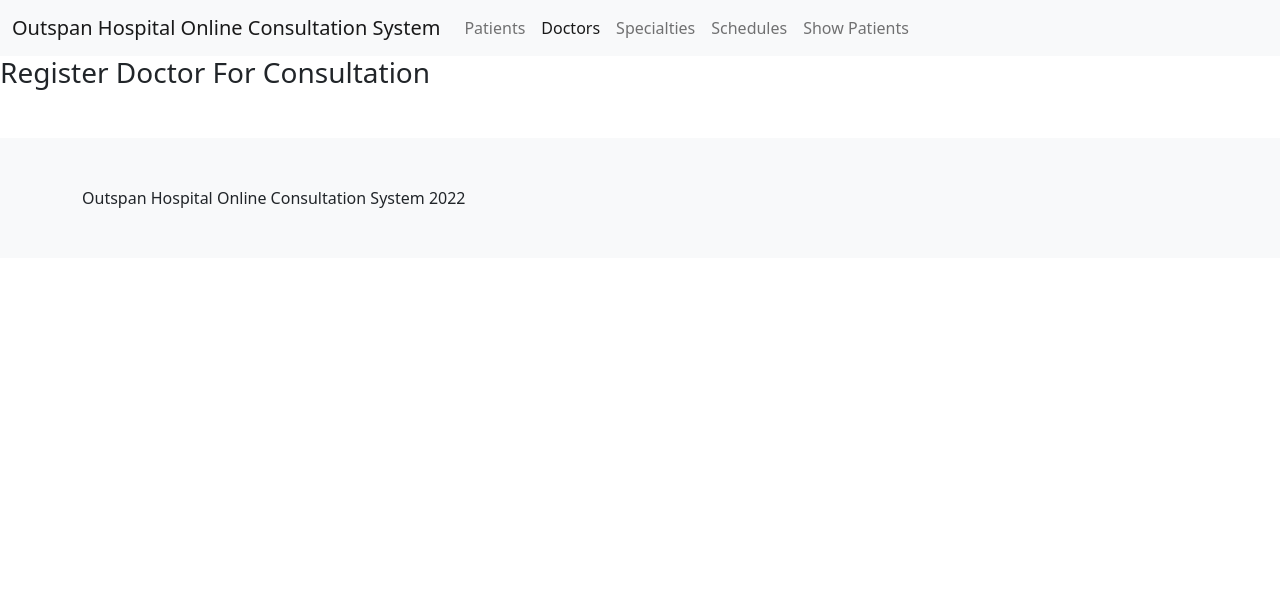
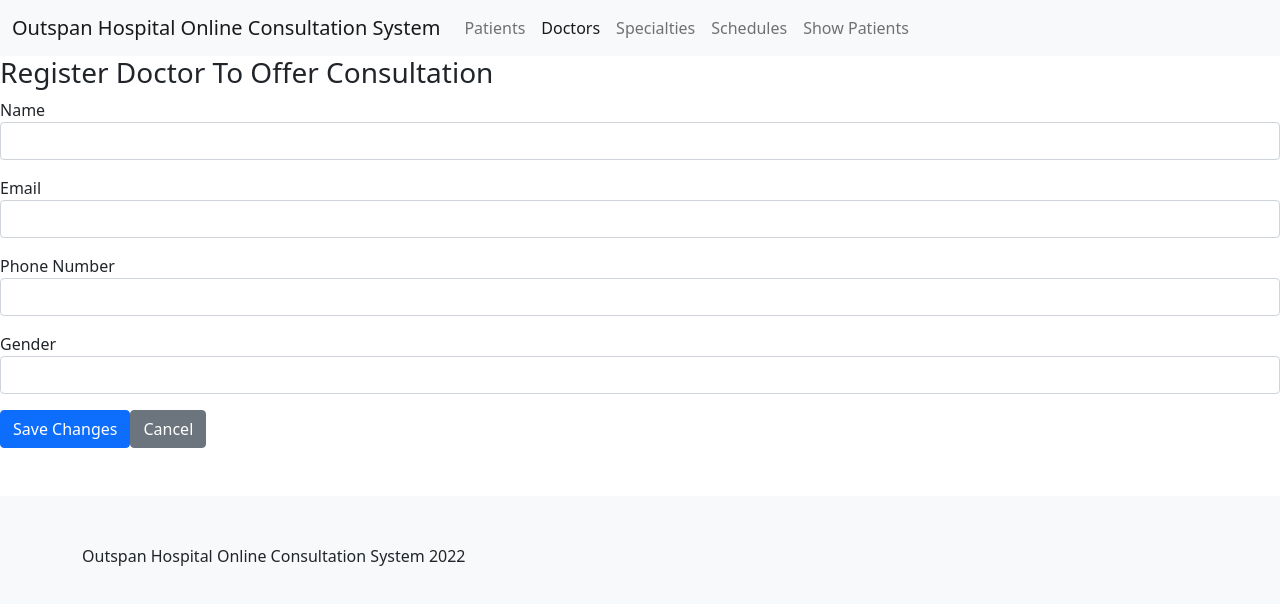
Before and after one commit to samndambuki/Final-Year-Project, a React (Create React App) app in the folder frontend/: page /doctors/create in a window 1280 px wide. Shown: the top 604 px of the page. Built offline with nearby package versions, Linux system fonts and the light colour scheme.

Commit message:
frontend updates

```diff
--- a/frontend/src/doctors/CreateDoctor.tsx
+++ b/frontend/src/doctors/CreateDoctor.tsx
@@ -1,9 +1,18 @@
+import { Link } from "react-router-dom";
+import DoctorForm from "./DoctorForm";
 
 export default function CreateDoctor()
 {
     return(
         <>
-        <h3>Register Doctor For Consultation</h3>
+        <h3>Register Doctor To Offer Consultation</h3>
+        <DoctorForm model={{name:'',email:'',phonenumber:'',gender:''}}
+        onSubmit={async value => {
+            //when the form is posted
+            await new Promise(r => setTimeout(r,3000));
+            console.log(value);
+        }}
+        />
         </>
     )
 }
--- /dev/null
+++ b/frontend/src/doctors/DoctorForm.tsx
@@ -0,0 +1,46 @@
+import { Link} from "react-router-dom";
+import Button from "../utils/Button";
+import {Formik,Form,Field,ErrorMessage, FormikHelpers} from "formik";
+import * as Yup from 'yup';
+import TextField from "../forms/TextField";
+import { doctorCreationDTO } from "./doctors.models";
+
+
+export default function DoctorForm(props:doctorFormProps)
+{
+    return(
+
+        <Formik initialValues={
+           props.model
+        }
+        onSubmit={
+            props.onSubmit
+        }
+        validationSchema={Yup.object({
+            name:Yup.string().required('Please Enter the Doctors Name'),
+            email:Yup.string().required('Please Enter the Doctors Email'),
+            phonenumber:Yup.string().required('Please Enter the Doctors Phone Number'),
+            gender:Yup.string().required('Please Enter the Doctors Gender'),
+        })}
+        >
+            {(formikProps)=>(
+                 <Form>
+                 <TextField field="name" displayName="Name"/>
+                 <TextField field="email" displayName="Email"/>
+                 <TextField field="phonenumber" displayName="Phone Number"/>
+                 <TextField field="gender" displayName="Gender"/>
+
+
+                 <Button disabled={formikProps.isSubmitting} type='submit'>Save Changes</Button>
+                 <Link className="btn btn-secondary" to="/doctors">Cancel</Link>
+             </Form>
+            )}
+        </Formik>
+    )
+}
+
+interface doctorFormProps
+{
+    model:doctorCreationDTO;
+    onSubmit(values:doctorCreationDTO,action:FormikHelpers<doctorCreationDTO>):void;
+}
--- a/frontend/src/doctors/IndexDoctors.tsx
+++ b/frontend/src/doctors/IndexDoctors.tsx
@@ -1,14 +1,12 @@
 import { Link } from "react-router-dom";
 
 
-export default function IndexDocotrs()
+export default function IndexDoctors()
 {
     return(
         <div className="">
         <h3>Doctors Page</h3>
-        <Link className="btn btn-primary" to="/doctors/create">Register Doctor to offer Consultation</Link>
-        <Link className="btn btn-primary" to="/schedules/create">Register Doctors Schedule</Link>
-
+        <Link className="btn btn-primary" to="/doctors/create">Register Doctor to Offer Consultation</Link>
         </div>
     )
 }
--- a/frontend/src/specialties/CreateSpecialty.tsx
+++ b/frontend/src/specialties/CreateSpecialty.tsx
@@ -1,9 +1,18 @@
+import SpecialtyForm from "./SpecialtyForm";
 
 export default function CreateSpecialty()
 {
     return(
         <>
         <h3>Register Doctors Specialty</h3>
+
+        <SpecialtyForm model={{specialtyname:'',doctorname:''}}
+        onSubmit={async value => {
+            //when the form is posted
+            await new Promise(r => setTimeout(r,3000));
+            console.log(value);
+        }}
+        />
         </>
     )
 }
--- /dev/null
+++ b/frontend/src/specialties/SpecialtyForm.tsx
@@ -0,0 +1,43 @@
+import { Link} from "react-router-dom";
+import Button from "../utils/Button";
+import {Formik,Form,Field,ErrorMessage, FormikHelpers} from "formik";
+import * as Yup from 'yup';
+import TextField from "../forms/TextField";
+import { specialtyCreationDTO } from "./specialties.models";
+
+
+export default function SpeciatyForm(props:specialtyFormProps)
+{
+    return(
+
+        <Formik initialValues={
+           props.model
+        }
+        onSubmit={
+            props.onSubmit
+        }
+        validationSchema={Yup.object({
+            specialtyname:Yup.string().required('Please Enter the Specialty Name'),
+            doctorname:Yup.string().required('Please Enter the Doctors Name'),
+
+        })}
+        >
+            {(formikProps)=>(
+                 <Form>
+                 <TextField field="specialtyname" displayName="Specialty Name"/>
+                 <TextField field="doctorname" displayName="Doctor Name"/>
+
+
+                 <Button disabled={formikProps.isSubmitting} type='submit'>Save Changes</Button>
+                 <Link className="btn btn-secondary" to="/patients">Cancel</Link>
+             </Form>
+            )}
+        </Formik>
+    )
+}
+
+interface specialtyFormProps
+{
+    model:specialtyCreationDTO;
+    onSubmit(values:specialtyCreationDTO,action:FormikHelpers<specialtyCreationDTO>):void;
+}
```
Also changed, not shown: frontend/src/doctors/doctors.models.d.ts (added, +16 -0 lines), frontend/src/specialties/specialties.models.d.ts (added, +12 -0 lines), 1 other file (tests, documents, lock files or other folders).
